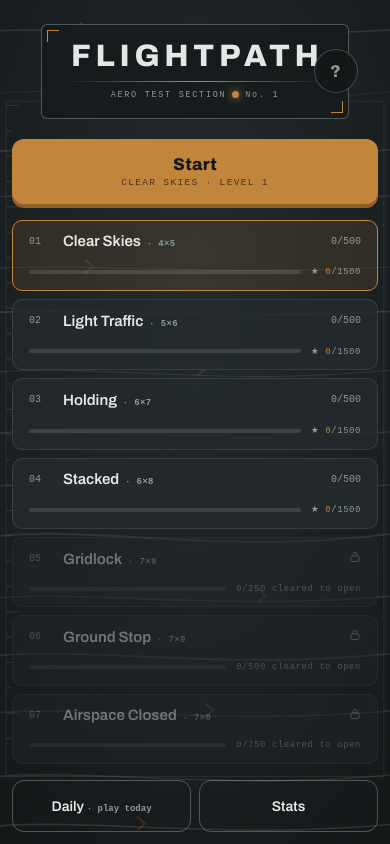
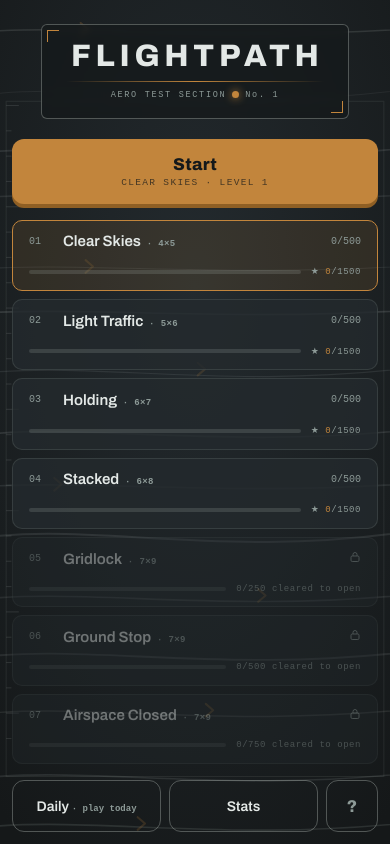
Before and after one commit to RutaBas/Flightpath, a plain HTML site: page index.html in a window 390 px wide. Drawn offline with Linux system fonts and the light colour scheme; a web font is replaced by a local one.

Commit message:
Move the help control into the home footer
It sat anchored to the title plate's right edge, overlapping the lockup's
corner. In the footer beside Daily and Stats it is out of the plaque's way
and reads as one of the three things you can do from home.

Icon-only and fixed at 52px, matching the ghost buttons' shape rather than
sitting among them as a circle, so "Daily · play today" keeps the width it
needs — it does not fit in a third of the row. Measured: 149/149/52 at
390px, 146/146/52 at 375, 118/118/52 at 320. Every control clears 44px at
every width, no wrap, no horizontal overflow.

Also reverts the responsive scaling of the lockup. The plate was being
stepped 31px -> 27px below 380px purely to free gutter for the anchored
control; with the control in the footer the reason is gone, so the
signed-off plate renders at its intended size at every width, 320 included.

Home layout otherwise unchanged: tier rows 71.4/70.7px at 390x844, no
overflow. Gate still 49/49. CACHE_VERSION -> flightpath-v7.

Co-Authored-By: Claude Opus 5 <noreply@anthropic.com>

```diff
--- a/css/style.css
+++ b/css/style.css
@@ -109,16 +109,17 @@ button,.tappable,.cell,.tile{ touch-action:manipulation; }
 
 /* ---------------------------------------------------------------- title */
 
-/* On the home screen the help control is anchored to the title plate's right
-   edge rather than placed beside it: the lockup is ~291px wide and a 390px
-   screen leaves only 75px of gutter, so nothing can share its row without
-   shrinking it. Anchored, it costs zero vertical space, never moves a tier row,
-   and is on screen the moment the game opens. */
-.helpbtn.onplate{
-  position:absolute;right:-10px;top:50%;transform:translateY(-50%);
-  background:rgba(20,24,26,.92);
+/* On the home screen the help control lives in the footer, beside Daily and
+   Stats. It is icon-only and fixed-width so the two labelled buttons keep the
+   room they need — "Daily · play today" does not fit in a third of the row —
+   and it matches their shape rather than sitting among them as a circle.
+   The title plate is left alone: it is the signed-off lockup. */
+.helpbtn.infoot{
+  flex:0 0 52px;width:52px;height:auto;min-height:52px;
+  border-radius:12px;
+  border-color:rgba(195,204,200,.34);
+  background:transparent;
 }
-.helpbtn.onplate:active{transform:translateY(-50%) scale(.92)}
 
 /* One control, three places: the home title row and every meta header. 44px
    square, so it clears the tap floor on its own. */
@@ -150,19 +151,10 @@ button,.tappable,.cell,.tile{ touch-action:manipulation; }
 .plate .kicker{font-family:'Martian Mono',monospace;font-size:8.5px;letter-spacing:.2em;color:var(--dim);margin:0}
 .lamp{width:7px;height:7px;border-radius:50%;background:var(--accent);box-shadow:0 0 9px var(--accent);display:inline-block;vertical-align:middle;margin:0 6px}
 
-/* Below the design target the lockup is scaled down a step so the anchored
-   help control still lands on screen. At 390 the plate is ~291px wide and
-   leaves 75px of gutter — plenty. At 360 it leaves 53px and at 320 only 13px,
-   which is less than the 22px the button's right half needs, so the button
-   would hang off the edge. Scaling the word 31 -> 27px and trimming the plate's
-   side padding frees ~55px of gutter and keeps every proportion intact.
-   Nothing changes at 390 or above. */
-@media (max-width:380px){
-  .plate{padding:var(--s3)}
-  .plate .word{font-size:27px}
-  /* and tuck the control closer in, so it clears the edge even at 320px */
-  .helpbtn.onplate{right:-4px}
-}
+/* The lockup is no longer scaled down on narrow screens. It was, briefly, to
+   make gutter room for a help control anchored to the plate's edge — moving
+   that control into the footer removed the reason, so the signed-off plate now
+   renders at its intended 31px at every width. */
 
 /* ---------------------------------------------------------------- buttons */
 
--- a/js/ui.js
+++ b/js/ui.js
@@ -238,17 +238,20 @@ var UI = (function (root) {
           '<div class="rule"></div>' +
           '<p class="kicker">AERO TEST SECTION<span class="lamp"></span>No. ' +
             (home.clearedCount + 1) + "</p>" +
-          helpButton("home-help", "onplate") +
         "</div>" +
         '<div class="hgap hgap-b"></div>' +
         '<button class="cta" id="btn-play" type="button">' + ctaLabel +
           "<small>" + ctaSub + "</small></button>" +
         '<div class="hgap hgap-c"></div>' +
         '<div class="tiers">' + rows + "</div>" +
+        /* Help sits in the footer beside Daily and Stats. It is icon-only and
+           fixed at 44px so the two labelled buttons keep the width they need —
+           "Daily · play today" does not fit in a third of the row. */
         '<div class="homefoot">' +
           '<button class="ghost" id="btn-daily" type="button">Daily ' +
             '<span class="' + streakCls + '">' + streakTxt + "</span></button>" +
           '<button class="ghost" id="btn-stats" type="button">Stats</button>' +
+          helpButton("home-help", "infoot") +
         "</div>" +
       "</div>";
 
--- a/sw.js
+++ b/sw.js
@@ -29,7 +29,7 @@
                                 meta-config gates rescaled, meta-ui level map
                                 chunked, js/meta/progress.js re-vendored with
                                 aggregate counters
-     flightpath-v6  2026-08-13  daily rotation escalates across all 7 tiers
+     flightpath-v7  2026-08-13  daily rotation escalates across all 7 tiers
                                 (Mon easiest, Sun Airspace Closed); frozen
                                 dailies now pin their tier as well as their
                                 board (fp:dailyboards v2); persistent "?" help
@@ -39,7 +39,7 @@
    run at a desk. Install to the home screen and switch on airplane mode before
    calling this done. */
 
-var CACHE_VERSION = "flightpath-v6";
+var CACHE_VERSION = "flightpath-v7";
 
 /* index.html, walked top to bottom. Google Fonts is deliberately absent: it is
    cross-origin, is never intercepted below, and the stack falls back to
```
